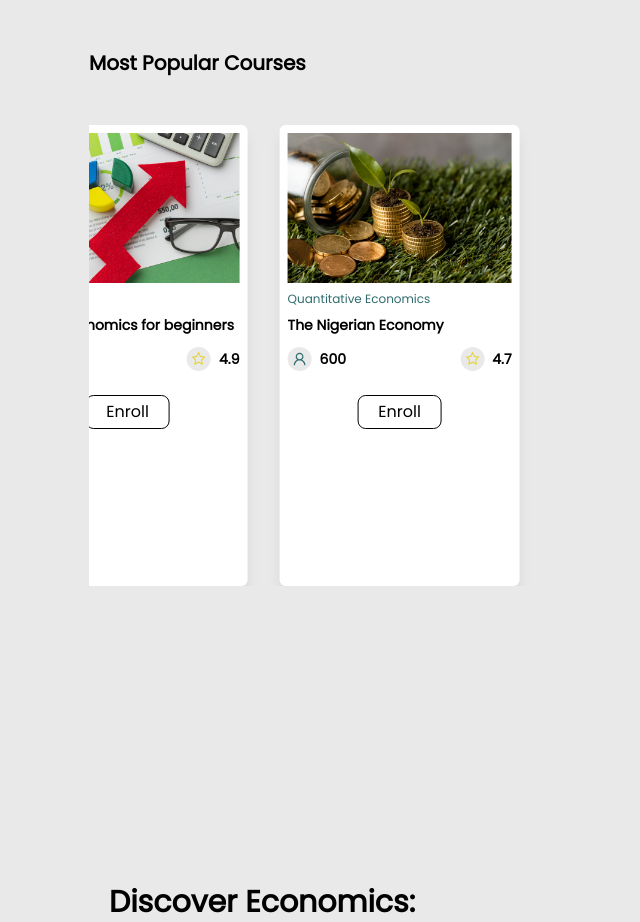
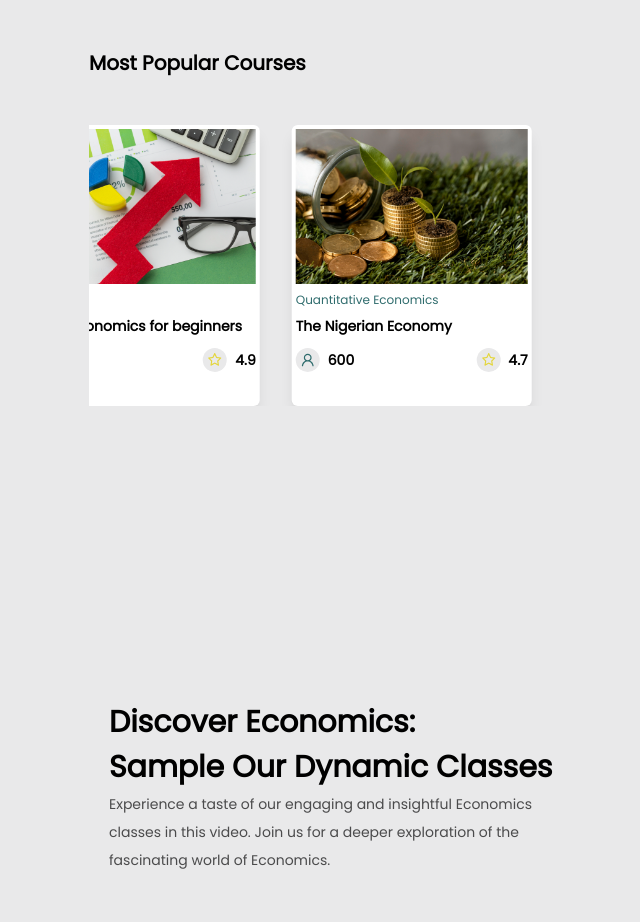
Before and after one commit to IsraelBosun/school-website, a React (Vite) app: page / in a window 1280 px wide. Shown: the part 2040-2962 px from the top of the page, without its empty margins (45-685 px from the left). Built offline with nearby package versions, Linux system fonts and the light colour scheme.

Commit message:
some commits

```diff
--- a/src/Data.jsx
+++ b/src/Data.jsx
@@ -12,7 +12,8 @@ import { MdOutlineScience } from "react-icons/md";
 // import courses7 from "./assets/courses7.jpeg";
 // import courses8 from "./assets/courses8.jpeg";
 
-import courses1 from "./assets/Godwin1.jpeg";
+import courses1 from "./assets/Mintermicro.jpg";
+import godwin from "./assets/Godwin1.jpeg";
 import courses2 from "./assets/Mmathecons.jpg";
 import courses3 from "./assets/Mmacroecons.jpg";
 import courses4 from "./assets/Mnigerianeconomy.jpg";
@@ -491,7 +492,7 @@ export const data = [
 export const tutors = [
   {
   id: 1,
-  image: courses1,
+  image: godwin,
   name: 'Godwin Oluwole',
   job: 'Lead Tutor',
   socials: ['https://instagram.com/', 'https://x.com/Godwin11516293?t=pB-fpmx5x-9pdXIciXAexg&s=08', 'https://facebook.com/', 'https://www.linkedin.com/in/godwin-oluwole-3225bb191?utm_source=share&utm_campaign=share_via&utm_content=profile&utm_medium=android_app']
--- a/src/components/container/Course/Course.jsx
+++ b/src/components/container/Course/Course.jsx
@@ -3,8 +3,8 @@ import { AiOutlineUser, AiOutlineStar } from "react-icons/ai"
 
 const Course = ({image, category, title, participants, rating, price, link}) => {
   return (
-    <div className='p-2  shadow-lg min-w-[15rem] bg-white rounded-md'>
-        <img src={image} alt="" />
+    <div className='p-1   shadow-lg min-w-[15rem] bg-white rounded-md'>
+        <img className='' src={image} alt="" />
         <div className='mt-2 text-xs text-Teal'>{category}</div>
         <div className='text-sm mt-2 font-bold my-3'>{title}</div>
         <div className='flex items-center justify-between'>
@@ -28,9 +28,9 @@ const Course = ({image, category, title, participants, rating, price, link}) =>
                 {price}
             </div> */}
         </div>
-        <div className='flex items-center mt-6 justify-center'>
+        {/* <div className='flex items-center mt-6 justify-center'>
         <a href={link} target="_blank" rel="noopener noreferrer" className='border  hover:border-white  hover:border-radius-2xl hover:bg-Teal hover:text-white rounded-lg px-5 py-1'>Enroll</a>
-        </div>
+        </div> */}
     </div>
   )
 }
--- a/src/components/container/Course/Courses.jsx
+++ b/src/components/container/Course/Courses.jsx
@@ -72,7 +72,7 @@ const Courses = () => {
 
       </div>
       <div className='text-xl font-bold mt-32'>Most Popular Courses</div>
-      <div className='mt-12 overflow-x-hidden w-full  relative'>
+      <div className='mt-12  overflow-x-hidden w-full  relative'>
         <div className='flex gap-8 md:w-full sm:w-[170%] xs:w-[340%] w-[480%] animate-slide'>
           {courses.slice( 0, 4 ).map(course => {
             return <Course key = {course.id} {...course} />
--- a/src/components/container/Course/Subjects.jsx
+++ b/src/components/container/Course/Subjects.jsx
@@ -28,8 +28,7 @@ const Subjects = ({ level, first, second, third, forth, fifth, button }) => {
           <li>{fifth}</li>
         </ul>
             <div className=" mt-5 flex justify-center text-sm">
-          <button className=" bg-Teal text-white hover:bg-white hover:text-Teal border text-center px-6 py-2 mx-auto  max-w-full  rounded-md">{button}</button>
-
+          {/* <button className=" bg-Teal text-white hover:bg-white hover:text-Teal border text-center px-6 py-2 mx-auto  max-w-full  rounded-md">{button}</button> */}
           </div>
           <p className="text-center text-[12px] font-bold "> NB: Each  Semester lasts for 3 months</p>
       </motion.div>
```
